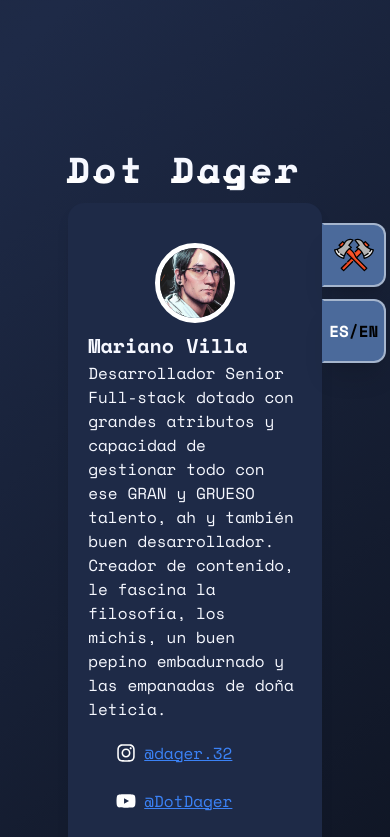
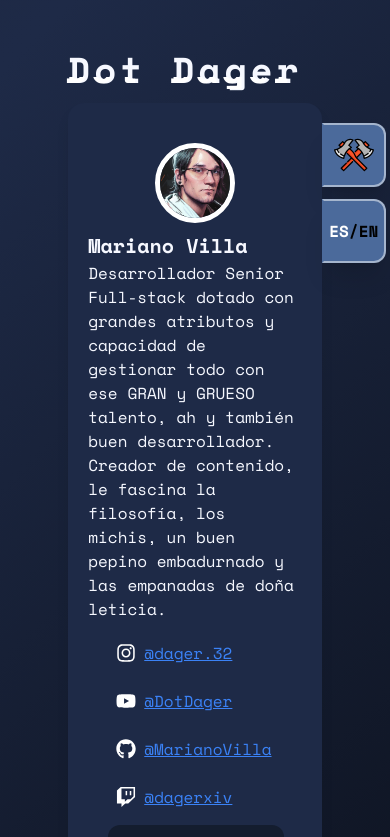
Before and after one commit to ferlaxi/dager, a React (Vite) app: page / in a window 390 px wide. Shown: the top 837 px of the page. Built offline with nearby package versions, Linux system fonts and the light colour scheme.

Commit message:
changes17

```diff
--- a/src/Search.jsx
+++ b/src/Search.jsx
@@ -96,9 +96,9 @@ const Search = () => {
   };
 
   return (
-    <div className="w-[65%] h-[65%]">
+    <div className="w-[65%] md:h-[65%] h-screen">
       {/* head */}
-      <div className="flex">
+      <div className="flex md:mt-0 mt-12">
         <motion.div
           initial={{ x: -40, opacity: 0 }}
           animate={{ x: 0, opacity: 1 }}
@@ -443,7 +443,7 @@ const Search = () => {
                 )}
               </div>
 
-              <div className="md:flex items-center md:justify-between md:w-[55%] md:h-full h-auto pl-5 py-5">
+              <div className="md:flex flex md:flex-row flex-col items-center md:justify-between md:w-[55%] md:h-full h-auto md:pl-5 md:py-5 gap-y-4">
                 <div className="flex flex-col items-center justify-center md:px-5 gap-y-2 bg-l-dev-dark1 rounded-xl w-[85%] md:h-full h-44">
                   {randomAdvice == null ? (
                     <>
```
